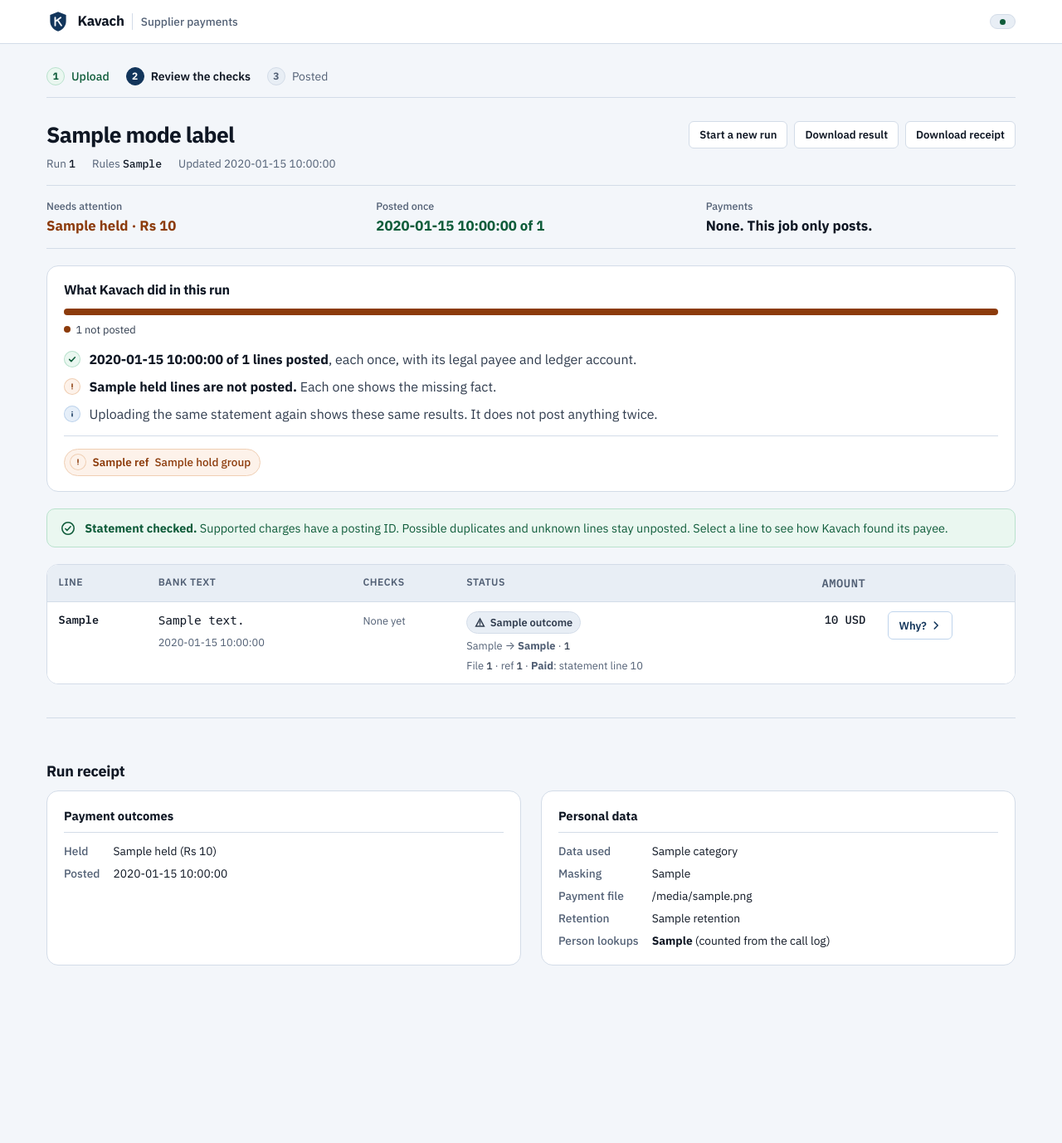
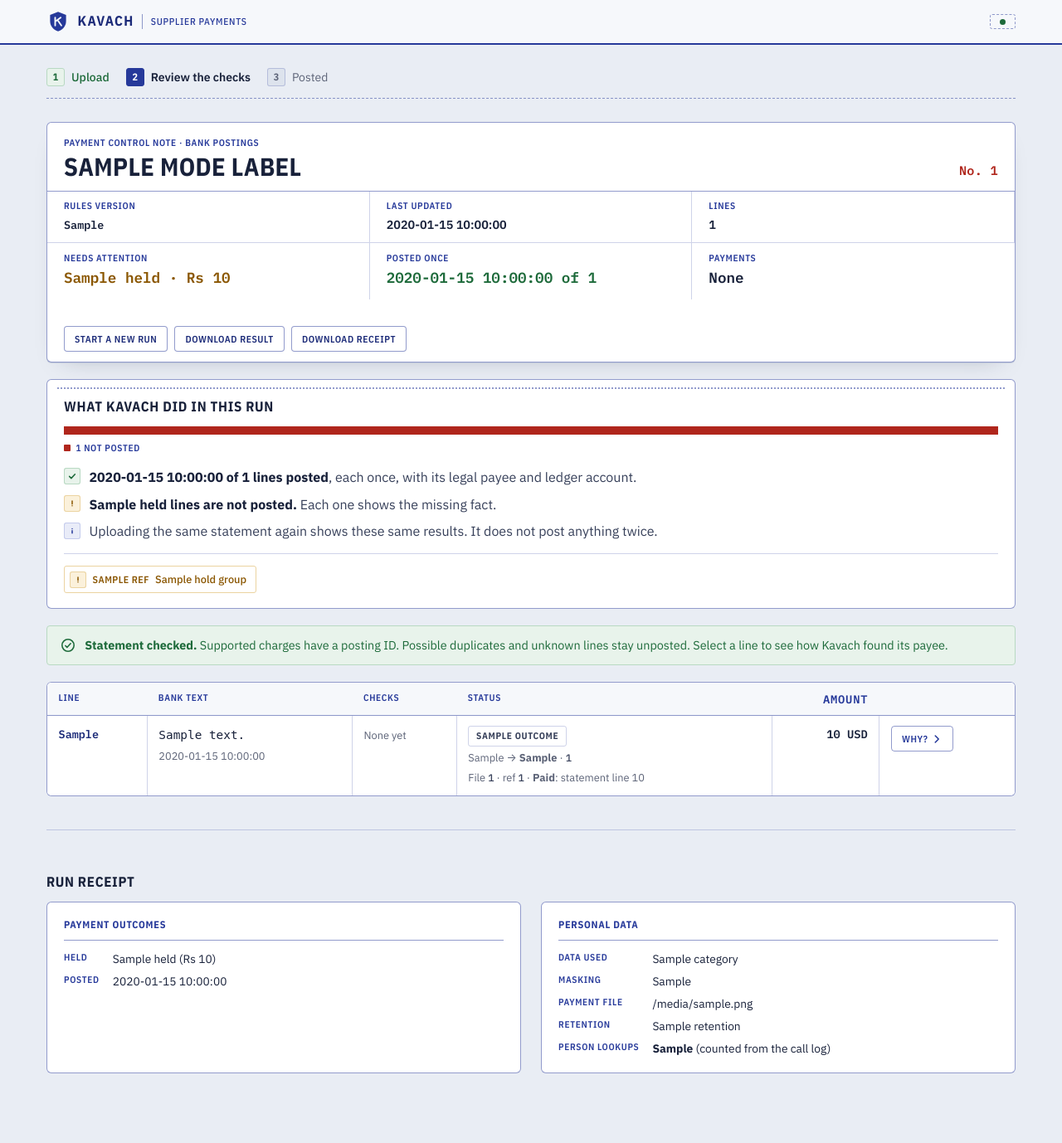
Before and after one commit to ecstaticifrit/CC-DoM, a FastAPI app: template kavach/templates/run.html in a window 1280 px wide. Shown: the whole page at 83% size. Before the commit the page ends 1164 px from the top, so only its background shows below. Run offline with FastAPI, Linux system fonts and the light colour scheme; the template is opened without the code that fills it: most values are stand-ins (such as "Sample title", 1, 10 or a date in 2020).

Commit message:
Redesign the run page as a consignment note with hold-to-sign
Carbon-blue form sheet with boxed fields, rubber-stamp verdicts, a ruled bill
register and a counterfoil summary. Sign-off becomes press-and-hold so the one
irreversible step needs a deliberate gesture.

Generated with [Devin](https://devin.ai)

Co-Authored-By: Devin <158243242+devin-ai-integration[bot]@users.noreply.github.com>

```diff
--- /dev/null
+++ b/kavach/static/theme-lr.css
@@ -0,0 +1,265 @@
+/* Kavach visual world: the consignment note (lorry receipt).
+   Form paper, carbon-blue print, boxed fields with small labels, rubber-stamp verdicts.
+   Loaded after app.css; it re-points the semantic tokens and restyles components. */
+
+:root {
+  --p-paper-50: #f6f8fb;
+  --p-paper-100: #e9edf4;
+  --p-paper-200: #dde3ed;
+  --p-paper-300: #c3cbda;
+  --p-white: #ffffff;
+  --p-ink-900: #18213a;
+  --p-ink-700: #37405a;
+  --p-ink-500: #5d6478;
+  --p-indigo-700: #26399a;   /* carbon-copy blue */
+  --p-indigo-800: #1b2a78;
+  --p-indigo-100: #e9ecf8;
+  --p-indigo-200: #c4cbec;
+  --p-jade-700: #1d6a3a;     /* stamp green */
+  --p-jade-100: #e8f3eb;
+  --p-jade-200: #b8d9c2;
+  --p-ochre-700: #8a5600;
+  --p-ochre-100: #fbf1db;
+  --p-ochre-200: #ebd3a0;
+  --p-crimson-700: #b0261c;  /* stamp red */
+  --p-crimson-100: #fbebe8;
+  --p-crimson-200: #eec2bb;
+  --p-teal-700: #0e6a70;     /* Crustdata: a second ink */
+  --p-teal-100: #e4f3f3;
+  --p-teal-200: #b3dcdd;
+
+  --live-fg: var(--p-teal-700);
+  --live-bg: var(--p-teal-100);
+  --live-border: var(--p-teal-200);
+
+  --rule: rgba(38, 57, 154, 0.22);
+  --rule-strong: rgba(38, 57, 154, 0.5);
+  --border-subtle: var(--rule);
+
+  --radius-sm: 3px;
+  --radius-md: 4px;
+  --radius-lg: 6px;
+
+  --font-form: "IBM Plex Sans Condensed", "IBM Plex Sans", system-ui, sans-serif;
+  --ease-in-out: cubic-bezier(0.77, 0, 0.175, 1);
+}
+
+html { background: var(--p-paper-100); }
+::selection { background: var(--p-indigo-200); color: var(--p-ink-900); }
+:focus-visible { outline: 2px solid var(--p-indigo-700); outline-offset: 2px; }
+
+/* Form labels: the small print above every box */
+.lbl,
+.summary-item dt,
+.ledger thead th,
+.compare thead th,
+.next dt,
+.chain-label,
+.dlg-ref,
+.facts dt,
+.field-group legend,
+.field-label,
+.statuskey,
+.check-result {
+  font-family: var(--font-form);
+  text-transform: uppercase;
+  letter-spacing: 0.06em;
+  font-size: 0.7rem;
+  font-weight: 600;
+  color: var(--p-indigo-700);
+}
+
+h1, h2, .dlg-title {
+  font-family: var(--font-form);
+  font-weight: 700;
+  letter-spacing: -0.01em;
+  color: var(--p-ink-900);
+}
+h1 { font-size: 1.9rem; text-transform: uppercase; letter-spacing: 0.01em; }
+
+/* Masthead */
+.top { background: var(--p-paper-50); border-bottom: 2px solid var(--p-indigo-700); }
+.brand-mark path:first-child { fill: var(--p-indigo-700); }
+.brand-name { font-family: var(--font-form); text-transform: uppercase; letter-spacing: 0.08em; color: var(--p-indigo-800); }
+.brand-sub { font-family: var(--font-form); text-transform: uppercase; letter-spacing: 0.06em; font-size: 0.72rem; color: var(--p-indigo-700); border-left-color: var(--rule-strong); }
+.sandbox-pill { border-radius: var(--radius-sm); background: transparent; border: 1px dashed var(--rule-strong); color: var(--p-indigo-800); font-family: var(--font-form); text-transform: uppercase; letter-spacing: 0.05em; font-size: 0.7rem; }
+
+/* Steps read like the form's tear-off counterfoil numbering */
+.steps { border-bottom: 1px dashed var(--rule-strong); }
+.step-num { border-radius: var(--radius-sm); font-family: var(--font-form); }
+
+/* The form sheet: header fields in a boxed grid */
+.form-sheet {
+  background: var(--p-white);
+  border: 1px solid var(--rule-strong);
+  border-radius: var(--radius-lg);
+  margin: 0 0 1.25rem;
+  box-shadow: 0 1px 0 var(--p-paper-300), 0 12px 28px -20px rgba(24, 33, 58, 0.35);
+}
+.form-title {
+  display: flex; align-items: flex-end; justify-content: space-between; gap: 1rem; flex-wrap: wrap;
+  padding: 1rem 1.25rem 0.85rem;
+  border-bottom: 1px solid var(--rule-strong);
+}
+.form-title h1 { margin: 0; line-height: 1; }
+.form-kind { display: block; margin-bottom: 0.35rem; }
+.form-no { font-family: var(--font-mono); font-size: 0.95rem; color: var(--p-crimson-700); font-weight: 600; letter-spacing: 0.02em; }
+.formfields {
+  display: grid; grid-template-columns: repeat(auto-fit, minmax(11rem, 1fr));
+  margin: 0;
+}
+.formfields > div { padding: 0.55rem 1.25rem 0.65rem; border-right: 1px solid var(--rule); border-bottom: 1px solid var(--rule); min-width: 0; }
+.formfields dt { margin-bottom: 0.2rem; }
+.formfields dd { margin: 0; font-size: 0.9rem; font-weight: 600; color: var(--p-ink-900); overflow-wrap: anywhere; font-variant-numeric: tabular-nums; }
+.formfields dd code { font-family: var(--font-mono); font-size: 0.84rem; }
+.form-actions { display: flex; gap: 0.5rem; flex-wrap: wrap; padding: 0.75rem 1.25rem; }
+
+/* Key figures: boxed, like the totals block at the foot of an LR */
+.summary-strip { border: 0; padding: 0; gap: 0; grid-template-columns: repeat(auto-fit, minmax(12rem, 1fr)); }
+.summary-item { padding: 0.65rem 1.25rem 0.75rem; border-right: 1px solid var(--rule); }
+.summary-item:last-child { border-right: 0; }
+.summary-item dd { font-family: var(--font-mono); font-size: 1.1rem; font-weight: 600; }
+
+/* Run summary as the counterfoil: perforation along the top edge */
+.run-summary {
+  position: relative;
+  background: var(--p-white);
+  border: 1px solid var(--rule-strong);
+  border-radius: var(--radius-lg);
+  padding-top: 1.35rem;
+}
+.run-summary::before {
+  content: ""; position: absolute; left: 0.75rem; right: 0.75rem; top: 0.55rem; height: 0;
+  border-top: 2px dotted var(--rule-strong);
+}
+.run-summary h2 { font-size: 1.05rem; text-transform: uppercase; letter-spacing: 0.04em; }
+.statusbar { border-radius: 0; height: 10px; gap: 2px; }
+.seg-ok { background: var(--p-jade-700); }
+.seg-held { background: var(--p-crimson-700); }
+.seg-signed { background: var(--p-indigo-700); }
+.dot { border-radius: 1px; }
+
+/* Rubber stamps */
+.stamp {
+  --stamp: var(--p-indigo-700);
+  display: inline-flex; align-items: center; gap: 0.4rem;
+  font-family: var(--font-form); font-weight: 700; text-transform: uppercase; letter-spacing: 0.1em;
+  font-size: 0.78rem; line-height: 1;
+  color: var(--stamp);
+  padding: 0.4rem 0.6rem 0.36rem;
+  border: 2px solid var(--stamp);
+  border-radius: var(--radius-sm);
+  box-shadow: inset 0 0 0 2px var(--p-white), inset 0 0 0 3px var(--stamp);
+  transform: rotate(-3deg);
+  background: color-mix(in srgb, var(--stamp) 4%, transparent);
+  white-space: nowrap;
+}
+.stamp-lg { font-size: 1.05rem; padding: 0.55rem 0.85rem 0.5rem; }
+.stamp-ok { --stamp: var(--p-jade-700); }
+.stamp-held { --stamp: var(--p-crimson-700); }
+.stamp-warn { --stamp: var(--p-ochre-700); }
+.stamp-info { --stamp: var(--p-indigo-700); }
+.stamp-muted { --stamp: var(--p-ink-500); }
+.stamp.is-pressing { animation: stamp-press 320ms var(--ease-out) both; }
+@keyframes stamp-press {
+  from { opacity: 0; transform: rotate(-3deg) scale(1.35); }
+  60% { opacity: 1; transform: rotate(-3deg) scale(0.96); }
+  to { opacity: 1; transform: rotate(-3deg) scale(1); }
+}
+
+/* Status pills become small stamps in the table */
+.pill {
+  border-radius: var(--radius-sm);
+  font-family: var(--font-form);
+  text-transform: uppercase;
+  letter-spacing: 0.06em;
+  font-size: 0.7rem;
+  font-weight: 700;
+  border-width: 1.5px;
+  background: transparent !important;
+}
+.status-ready .pill, .status-posted .pill, .status-signed .pill { color: var(--p-jade-700); border-color: var(--p-jade-700); }
+.status-hold_bank_change .pill, .status-reopened_reversed .pill { color: var(--p-crimson-700); border-color: var(--p-crimson-700); }
+.status-hold_possible_duplicate .pill, .status-hold_already_paid .pill, .status-hold_invalid_routing .pill, .status-cannot_verify .pill { color: var(--p-ochre-700); border-color: var(--p-ochre-700); }
+.status-review_sender_domain .pill, .status-already_signed .pill { color: var(--p-indigo-700); border-color: var(--p-indigo-700); }
+.pill svg { display: none; }
+
+/* The bill register: a ruled form grid */
+.table-wrap { background: var(--p-white); border: 1px solid var(--rule-strong); border-radius: var(--radius-lg); }
+.ledger thead th { background: var(--p-paper-50); border-bottom: 1px solid var(--rule-strong); padding-top: 0.65rem; padding-bottom: 0.55rem; }
+.ledger th, .ledger td { border-bottom: 1px solid var(--rule); }
+.ledger td + td, .ledger th + td, .ledger td + th { border-left: 1px solid var(--rule); }
+.ledger tbody th[scope="row"] { font-family: var(--font-mono); color: var(--p-indigo-800); }
+.ledger td.num { font-family: var(--font-mono); font-weight: 600; }
+.row { transition: background-color 120ms ease; }
+.row-held { background: color-mix(in srgb, var(--p-crimson-100) 45%, var(--p-white)); }
+.row-held:hover { background: var(--p-crimson-100); }
+.row:hover { background: var(--p-indigo-100); }
+.row[aria-selected="true"] { background: var(--p-indigo-100); box-shadow: inset 0 0 0 1px var(--p-indigo-700); }
+.ledger input[type="checkbox"], .choice-opt input { accent-color: var(--p-indigo-700); width: 16px; height: 16px; }
+
+/* Buttons: inked, square-shouldered */
+.btn { border-radius: var(--radius-md); font-family: var(--font-form); text-transform: uppercase; letter-spacing: 0.05em; font-size: 0.8rem; }
+.btn-sm { font-size: 0.72rem; }
+.btn-secondary { background: var(--p-white); border-color: var(--rule-strong); color: var(--p-indigo-800); }
+.btn-secondary:hover { background: var(--p-indigo-100); border-color: var(--p-indigo-700); color: var(--p-indigo-800); }
+.btn-ghost { border-color: var(--rule-strong); }
+@media (hover: hover) and (pointer: fine) {
+  .btn:not(:disabled):hover { box-shadow: 0 1px 0 var(--p-indigo-800); }
+}
+
+/* Chips and chain */
+.hold-chip { border-radius: var(--radius-sm); background: var(--p-white); font-family: var(--font-form); text-transform: uppercase; letter-spacing: 0.04em; font-size: 0.74rem; }
+.hold-chip-label { text-transform: none; letter-spacing: 0; font-family: var(--font-sans); font-size: 0.8rem; }
+.src { border-radius: var(--radius-sm); font-family: var(--font-form); text-transform: uppercase; letter-spacing: 0.05em; font-size: 0.64rem; }
+.ricon { border-radius: var(--radius-sm); }
+
+/* Dialogs: a carbon copy laid on the desk */
+.dlg { border-radius: var(--radius-lg); background: var(--p-white); border: 1px solid var(--rule-strong); }
+.dlg::backdrop { background: rgba(24, 33, 58, 0.46); backdrop-filter: none; }
+.dlg-head { background: var(--p-paper-50); border-bottom: 2px solid var(--p-indigo-700); align-items: center; }
+.dlg-head-main { display: flex; align-items: center; gap: 1rem; }
+.dlg-amount { font-family: var(--font-mono); }
+.dlg-foot { background: var(--p-paper-50); border-top: 1px solid var(--rule-strong); }
+.dlg-h { font-family: var(--font-form); text-transform: uppercase; letter-spacing: 0.06em; font-size: 0.74rem; color: var(--p-indigo-700); }
+.verdict { border-radius: var(--radius-md); background: var(--p-paper-50); border-style: solid; }
+.compare { border: 1px solid var(--rule-strong); }
+.compare th, .compare td { border-bottom: 1px solid var(--rule); }
+.compare tbody th { background: var(--p-paper-50); font-family: var(--font-form); text-transform: uppercase; letter-spacing: 0.05em; font-size: 0.7rem; color: var(--p-indigo-700); border-right: 1px solid var(--rule); }
+.check { border-radius: var(--radius-md); }
+.check-name { font-family: var(--font-form); font-size: 0.92rem; letter-spacing: 0.01em; }
+.stepper li { border-radius: var(--radius-md); }
+.stepper-dot { border-radius: var(--radius-sm); }
+.field input { border-radius: var(--radius-sm); border-color: var(--rule-strong); background: var(--p-paper-50); }
+.choice-opt { border-radius: var(--radius-md); border-color: var(--rule-strong); }
+
+/* Hold to sign: press and hold, the ink fills, the stamp lands */
+.hold-btn { position: relative; overflow: hidden; isolation: isolate; min-width: 15rem; touch-action: manipulation; user-select: none; -webkit-user-select: none; }
+.hold-btn .hold-fill {
+  position: absolute; inset: 0; z-index: -1;
+  background: var(--p-jade-700);
+  clip-path: inset(0 100% 0 0);
+  transition: clip-path 200ms var(--ease-out);
+}
+.hold-btn.is-holding .hold-fill { clip-path: inset(0 0 0 0); transition: clip-path var(--hold-ms, 1200ms) linear; }
+.hold-btn.is-holding { transform: scale(0.98); }
+.hold-btn.is-done .hold-fill { clip-path: inset(0 0 0 0); }
+.hold-hint { font-size: 0.78rem; color: var(--text-muted); margin: 0.3rem 0 0; text-align: right; }
+
+/* Toast in the same ink */
+.toast { background: var(--p-indigo-800); border-radius: var(--radius-md); font-family: var(--font-sans); }
+
+@media (prefers-reduced-motion: reduce) {
+  .stamp.is-pressing { animation: stamp-fade 200ms ease-out both; }
+  .hold-btn.is-holding { transform: none; }
+}
+@keyframes stamp-fade { from { opacity: 0; } to { opacity: 1; } }
+
+.section-head { display: flex; align-items: center; justify-content: space-between; gap: 1rem; margin: 1.75rem 0 0.75rem; }
+.section-head h2 { margin: 0; }
+.receipt h2 { text-transform: uppercase; letter-spacing: 0.04em; font-size: 1.05rem; }
+.receipt-block { border-radius: var(--radius-lg); border-color: var(--rule-strong); }
+.receipt-block h3 { font-family: var(--font-form); text-transform: uppercase; letter-spacing: 0.06em; font-size: 0.76rem; color: var(--p-indigo-700); border-bottom-color: var(--rule-strong); }
+.banner { border-radius: var(--radius-md); }
+.signbar { border-radius: var(--radius-md); border-color: var(--rule-strong); }
+.selected { font-family: var(--font-mono); }
--- a/kavach/templates/base.html
+++ b/kavach/templates/base.html
@@ -7,8 +7,9 @@
   <link rel="icon" type="image/svg+xml" href="/static/favicon.svg">
   <link rel="preconnect" href="https://fonts.googleapis.com">
   <link rel="preconnect" href="https://fonts.gstatic.com" crossorigin>
-  <link href="https://fonts.googleapis.com/css2?family=IBM+Plex+Mono:wght@500;600&family=IBM+Plex+Sans:wght@400;500;600;700&display=swap" rel="stylesheet">
+  <link href="https://fonts.googleapis.com/css2?family=IBM+Plex+Mono:wght@500;600&family=IBM+Plex+Sans+Condensed:wght@500;600;700&family=IBM+Plex+Sans:wght@400;500;600;700&display=swap" rel="stylesheet">
   <link rel="stylesheet" href="/static/app.css">
+  <link rel="stylesheet" href="/static/theme-lr.css">
 </head>
 <body>
   <header class="top">
--- a/kavach/templates/run.html
+++ b/kavach/templates/run.html
@@ -20,6 +20,14 @@
   {%- endif -%}
 </span>
 {%- endmacro %}
+
+{% set stamps = {
+  "ready": ("Cleared", "ok"), "posted": ("Posted", "ok"), "signed": ("Signed", "info"),
+  "hold_bank_change": ("Held", "held"), "reopened_reversed": ("Reopened", "held"),
+  "hold_possible_duplicate": ("Held", "warn"), "hold_already_paid": ("Held", "warn"), "hold_invalid_routing": ("Held", "warn"),
+  "review_sender_domain": ("Review", "info"), "cannot_verify": ("Cannot verify", "warn"),
+  "already_signed": ("Signed earlier", "muted"), "not_checked": ("Not checked", "muted"),
+} %}
 
 {% macro source_label(ev) -%}
 {%- if ev.source -%}{{ ev.source }}
@@ -68,23 +76,19 @@
   {% if has_receipt %}<li class="{% if receipt.signed > 0 or receipt.posted > 0 %}active{% endif %}"><span class="step-num">3</span>{% if run.mode == "pay_bills" %}Sign and pay{% else %}Posted{% endif %}</li>{% endif %}
 </ol>
 
-<section class="run-head" data-run-id="{{ run.run_id }}" data-updated="{{ run.updated_at }}">
-  <div class="run-header">
+<section class="run-head form-sheet" data-run-id="{{ run.run_id }}" data-updated="{{ run.updated_at }}">
+  <div class="form-title">
     <div>
+      <span class="lbl form-kind">Payment control note · {{ "bill payments" if run.mode == "pay_bills" else "bank postings" }}</span>
       <h1>{{ mode_label }}</h1>
-      <div class="run-meta">
-        <span>Run <code>{{ run.run_id }}</code></span>
-        <span>Rules <code>{{ run.rule_version }}</code></span>
-        <span>Updated <time class="updated">{{ run.updated_at }}</time></span>
-      </div>
     </div>
-    <div class="run-actions">
-      <a class="btn btn-secondary btn-sm" href="/">Start a new run</a>
-      <a class="btn btn-secondary btn-sm" href="/runs/{{ run.run_id }}/result.json" download>Download result</a>
-      {% if has_receipt %}<a class="btn btn-secondary btn-sm" href="/runs/{{ run.run_id }}/receipt.json" download>Download receipt</a>{% endif %}
-    </div>
+    <span class="form-no">No. {{ run.run_id }}</span>
   </div>
-
+  <dl class="formfields">
+    <div><dt class="lbl">Rules version</dt><dd><code>{{ run.rule_version }}</code></dd></div>
+    <div><dt class="lbl">Last updated</dt><dd><time class="updated">{{ run.updated_at }}</time></dd></div>
+    <div><dt class="lbl">{{ "Bills" if run.mode == "pay_bills" else "Lines" }}</dt><dd>{{ rows|length }}</dd></div>
+  </dl>
   <dl class="summary-strip">
     {% if has_receipt %}
     <div class="summary-item {% if receipt.held %}is-warn{% endif %}"><dt>Needs attention</dt><dd>{{ receipt.held }} · Rs {{ receipt.held_total }}</dd></div>
@@ -93,13 +97,18 @@
     <div class="summary-item"><dt>Signed / paid per bank</dt><dd>{{ receipt.signed }} / {{ receipt.paid }}</dd></div>
     {% else %}
     <div class="summary-item is-ok"><dt>Posted once</dt><dd>{{ receipt.posted }} of {{ rows|length }}</dd></div>
-    <div class="summary-item"><dt>Payments</dt><dd>None. This job only posts.</dd></div>
+    <div class="summary-item"><dt>Payments</dt><dd>None</dd></div>
     {% endif %}
     {% else %}
     <div class="summary-item"><dt>Rows</dt><dd>{{ rows|length }}</dd></div>
     <div class="summary-item"><dt>Needs attention</dt><dd>{{ rows|selectattr("outcome", "equalto", "cannot_verify")|list|length }}</dd></div>
     {% endif %}
   </dl>
+  <div class="form-actions">
+    <a class="btn btn-secondary btn-sm" href="/">Start a new run</a>
+    <a class="btn btn-secondary btn-sm" href="/runs/{{ run.run_id }}/result.json" download>Download result</a>
+    {% if has_receipt %}<a class="btn btn-secondary btn-sm" href="/runs/{{ run.run_id }}/receipt.json" download>Download receipt</a>{% endif %}
+  </div>
 </section>
 
 {% if has_receipt %}
@@ -255,7 +264,11 @@
       <p class="dlg-ref">{{ row.item_ref }}{% if row.display.carrier %} · {{ row.display.carrier }}{% elif row.display.description %} · <code>{{ row.display.description }}</code>{% endif %}</p>
       <h2 class="dlg-title" id="why-title">{{ labels.get(row.outcome, row.outcome) }}</h2>
     </div>
-    <p class="dlg-amount">Rs {{ row.display.amount }}<span>{{ row.display.currency }}</span></p>
+    <div class="dlg-head-main">
+      {% set st = stamps.get(row.outcome, (row.outcome, "muted")) %}
+      <span class="stamp stamp-lg stamp-{{ st[1] }} is-pressing" aria-hidden="true">{{ st[0] }}</span>
+      <p class="dlg-amount">Rs {{ row.display.amount }}<span>{{ row.display.currency }}</span></p>
+    </div>
   </header>
 
   <div class="dlg-scroll">
@@ -427,7 +440,7 @@
 <dialog class="dlg" id="why-dialog" aria-labelledby="why-title"><div class="dlg-inner"></div></dialog>
 
 {% if can_select %}
-<dialog class="dlg dlg-sign" id="sign-dialog" aria-labelledby="sign-title">
+<dialog class="dlg dlg-sign" id="sign-dialog" aria-labelledby="sign-title" aria-describedby="hold-hint">
   <form method="post" action="/runs/{{ run.run_id }}/approve" class="dlg-inner">
     <header class="dlg-head">
       <div>
@@ -450,7 +463,10 @@
     <footer class="dlg-foot">
       <div class="dlg-actions">
         <button type="button" class="btn btn-secondary" data-close>Cancel</button>
-        <button type="submit" class="btn" data-sign-submit>Sign and create the payment file</button>
+        <div>
+          <button type="button" class="btn hold-btn" data-sign-submit data-hold-ms="1200"><span class="hold-fill" aria-hidden="true"></span><span data-hold-label>Hold to sign</span></button>
+          <p class="hold-hint" id="hold-hint">Press and hold for about a second. Releasing early cancels.</p>
+        </div>
       </div>
     </footer>
   </form>
@@ -459,7 +475,7 @@
 
 {% if has_receipt and run.mode == "pay_bills" and receipt.signed %}
 <section class="receipt" id="payment-file">
-  <h2>Bank payment file</h2>
+  <div class="section-head"><h2>Bank payment file</h2><span class="stamp stamp-lg stamp-ok{% if done == 'signed' %} is-pressing{% endif %}">Signed</span></div>
   <p class="lead">Download the file and upload it to your bank's bulk-payment screen. Check that the fingerprint (SHA-256) matches. Each signed bill is in one line of one file. A second download gives the same file and creates no new payment.</p>
   <div class="table-wrap">
     <table class="ledger calls">
```
Also changed, not shown: kavach/static/app.js (+35 -4 lines).
